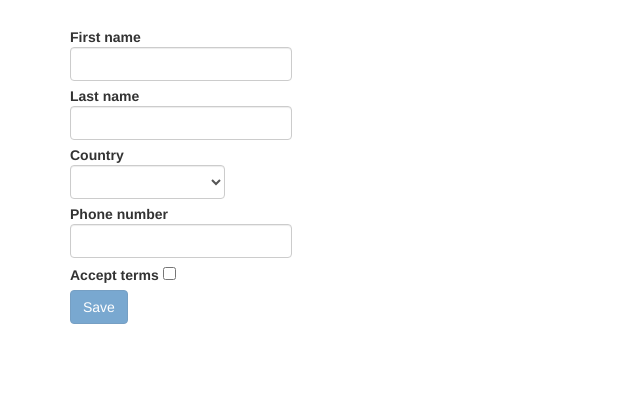
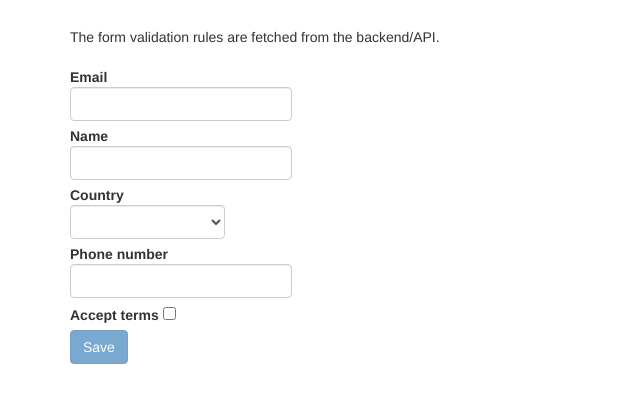
Before and after one commit to Sendmachine/zkValidation, a website: page examples/index.html in a window 1280 px wide. Shown: the part 63-466 px from the top of the page, without its empty margins (0-640 px from the left). Drawn offline with nearby package versions, Linux system fonts and the light colour scheme.

Commit message:
Fix example

```diff
--- a/examples/index.html
+++ b/examples/index.html
@@ -16,15 +16,19 @@
     validation-rule="rules.json"
     validation-run-after="getProfile">
 
+    The form validation rules are fetched from the backend/API.
+    <br>
+    <br>
+
     <label>
-        First name
-        <input type="text" ng-model='user.first_name' name="first_name" validate="" class="form-control">
+        Email
+        <input type="text" ng-model='user.email' name="email" validate="" class="form-control">
     </label>
     <br>
 
     <label>
-        Last name
-        <input type="text" ng-model='user.last_name' name="last_name" validate="" class="form-control">
+        Name
+        <input type="text" ng-model='user.name' name="name" validate="" class="form-control">
     </label>
     <br>
 
--- a/examples/rules.json
+++ b/examples/rules.json
@@ -1,11 +1,14 @@
 {
     "validation": {
-        "first_name": [
+        "email": [
             {
                 "msg": "required"
+            },
+            {
+                "msg": "valid_email"
             }
         ],
-        "last_name": [
+        "name": [
             {
                 "msg": "required"
             }
@@ -13,9 +16,6 @@
         "country": [
             {
                 "msg": "required"
-            },
-            {
-                "msg": "numeric"
             }
         ],
         "phone_number": [
```
